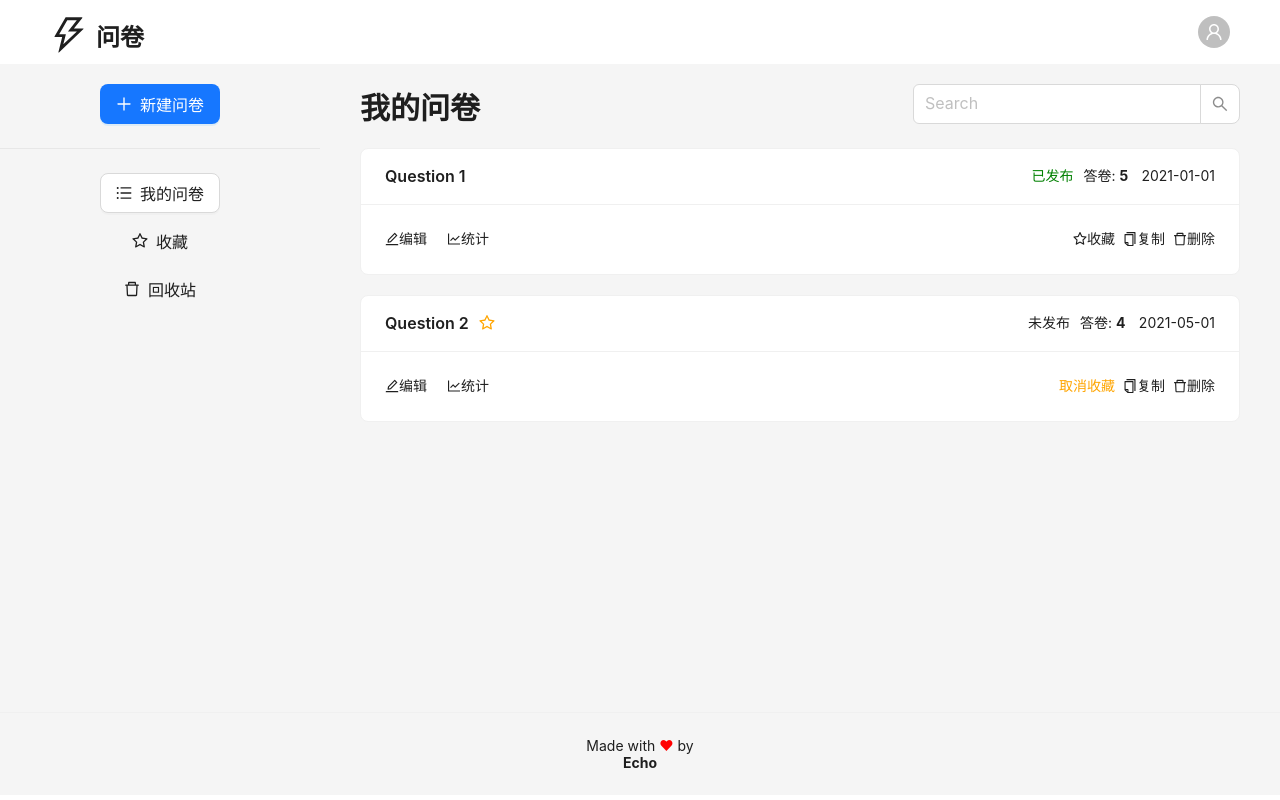
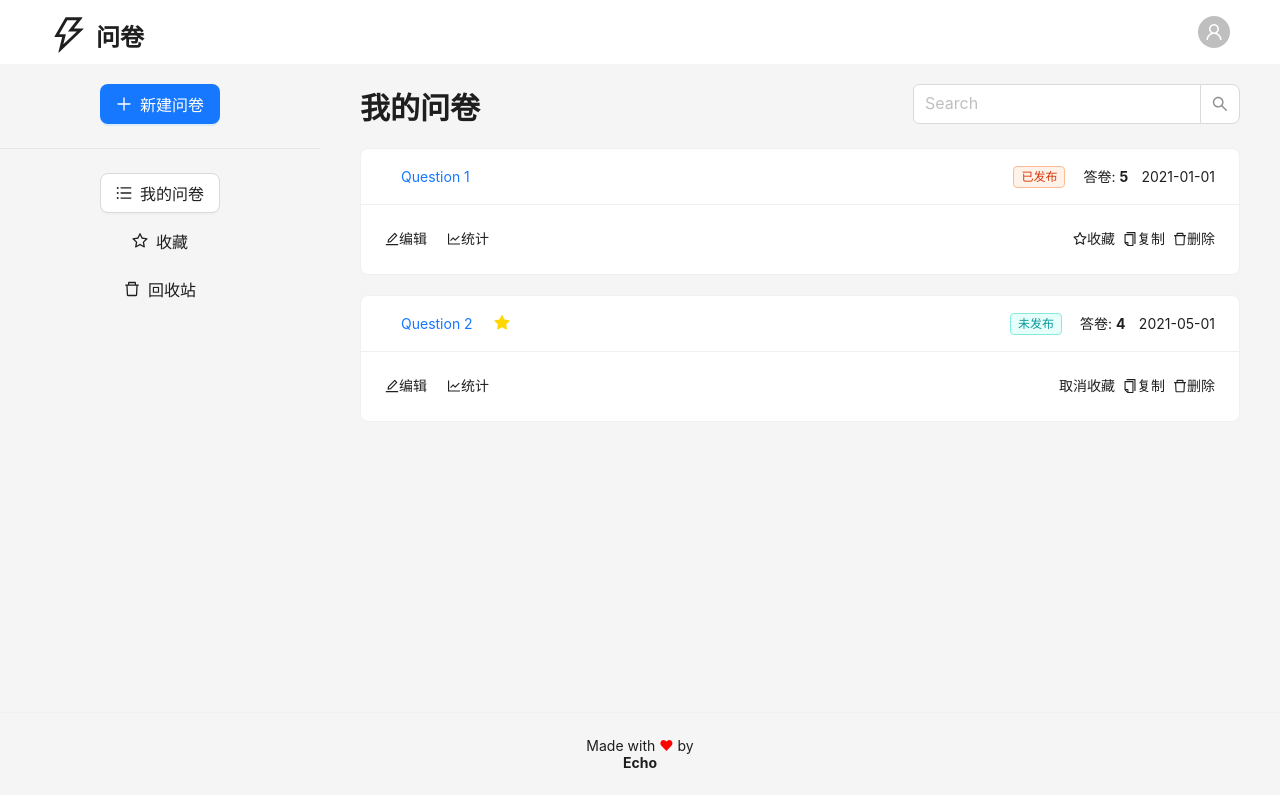
Before and after one commit to lqr131115/questionnaire-web, a React (Create React App) app: page /manage/list in a window 1280 px wide. Built offline with nearby package versions, Linux system fonts and the light colour scheme.

Commit message:
refactor: modify questioncard

```diff
--- a/src/components/QuestionCard.tsx
+++ b/src/components/QuestionCard.tsx
@@ -1,5 +1,5 @@
 import React, { FC } from "react";
-import { Card, Space } from "antd";
+import { Card, Space, Button, Tag } from "antd";
 import { useNavigate } from "react-router-dom";
 import {
   EditOutlined,
@@ -7,6 +7,7 @@ import {
   StarOutlined,
   CopyOutlined,
   DeleteOutlined,
+  StarFilled,
 } from "@ant-design/icons";
 import styles from "./QuestionCard.module.scss";
 type QuestionCardProps = {
@@ -31,17 +32,17 @@ const QuestionCard: FC<QuestionCardProps> = (props) => {
     del && del(id);
   }
   const cardTitle = (
-    <Space size={10}>
-      <span>{title}</span>
-      {isStar && <StarOutlined style={{ color: "orange" }} />}
+    <Space size={5}>
+      <Button type="link">{title}</Button>
+      {isStar && <StarFilled style={{ color: "gold" }} />}
     </Space>
   );
   const extra = (
     <Space size={10}>
       {isPublished ? (
-        <span style={{ color: "green" }}>已发布</span>
+        <Tag color="volcano">已发布</Tag>
       ) : (
-        <span>未发布</span>
+        <Tag color="cyan">未发布</Tag>
       )}
       <span>
         答卷:&nbsp;
@@ -80,7 +81,7 @@ const QuestionCard: FC<QuestionCardProps> = (props) => {
               onClick={() => console.log("收藏" + id)}
             >
               {isStar ? (
-                <span style={{ color: "orange" }}>取消收藏</span>
+                <span>取消收藏</span>
               ) : (
                 <span>
                   <StarOutlined />
```
